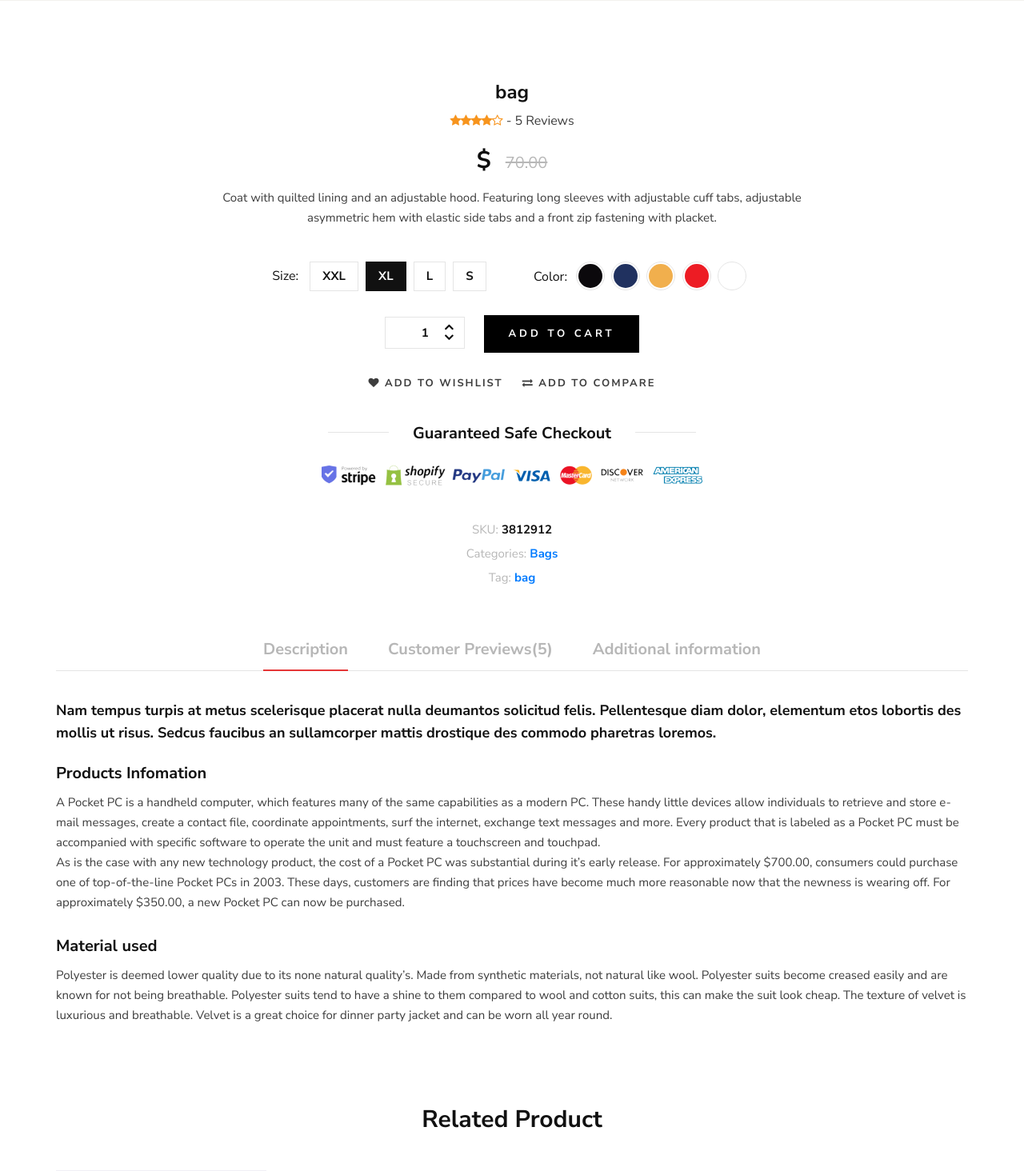
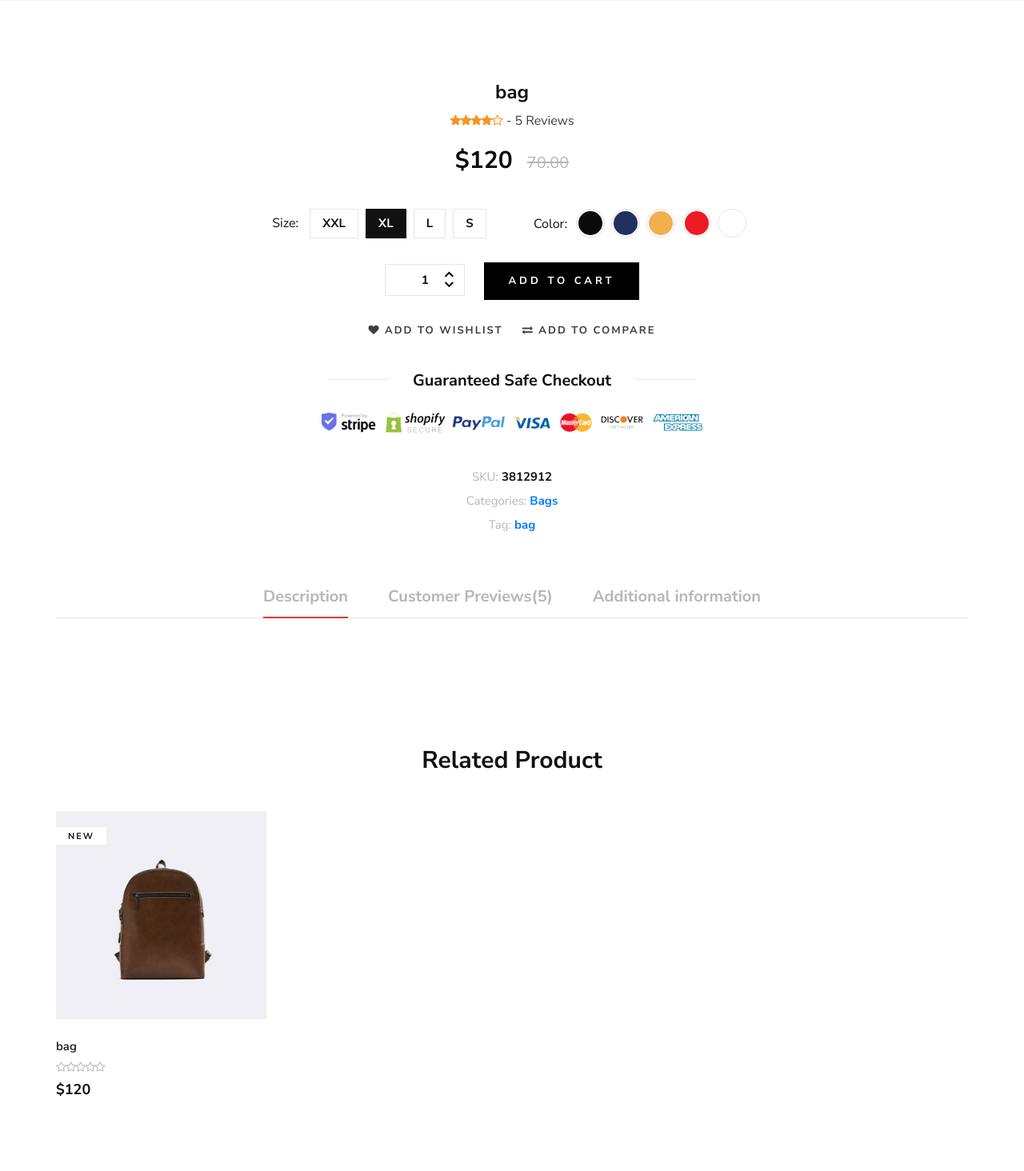
Before and after one commit to Mmy2000/E_Commerce3, a Django app: a page that uses store/templates/product/product_detail.html in a window 1280 px wide. Shown: the part 284-1748 px from the top of the page at 80% size. Run offline with Django 4.2, Linux system fonts and the light colour scheme; data comes from the database, SQL or seed files in the repository; both versions use the stored data as it was after the commit; parts of the project's set-up code (start-up, migrations or seed data) failed here and were passed over; some libraries are stand-ins or nearby versions.

Commit message:
updating

```diff
--- a/store/models.py
+++ b/store/models.py
@@ -8,6 +8,8 @@
     name = models.CharField( max_length=50 , unique=True)
     slug = models.SlugField(max_length=50 , unique=True)
     description = models.TextField( max_length=2000 , blank=True)
+    products_infomation = models.TextField(max_length=10000 ,  blank=True)
+    material_used = models.TextField(max_length=10000 ,  blank=True)
     image = models.ImageField( upload_to='product_img')
     price = models.IntegerField()
     discount = models.IntegerField(default=0)
--- a/store/templates/product/product_detail.html
+++ b/store/templates/product/product_detail.html
@@ -30,10 +30,8 @@
                             <i class="fa fa-star-o"></i>
                             <span> - 5 Reviews</span>
                         </div>
-                        <h3>${{single_product.}} <span>70.00</span></h3>
-                        <p>Coat with quilted lining and an adjustable hood. Featuring long sleeves with adjustable
-                            cuff tabs, adjustable asymmetric hem with elastic side tabs and a front zip fastening
-                            with placket.</p>
+                        <h3>${{single_product.price}} <span>70.00</span></h3>
+                        <p>{{single_product.description}}</p>
                         <div class="product__details__option">
                             <div class="product__details__option__size">
                                 <span>Size:</span>
@@ -115,36 +113,7 @@
                         <div class="tab-content">
                             <div class="tab-pane active" id="tabs-5" role="tabpanel">
                                 <div class="product__details__tab__content">
-                                    <p class="note">Nam tempus turpis at metus scelerisque placerat nulla deumantos
-                                        solicitud felis. Pellentesque diam dolor, elementum etos lobortis des mollis
-                                        ut risus. Sedcus faucibus an sullamcorper mattis drostique des commodo
-                                        pharetras loremos.</p>
-                                    <div class="product__details__tab__content__item">
-                                        <h5>Products Infomation</h5>
-                                        <p>A Pocket PC is a handheld computer, which features many of the same
-                                            capabilities as a modern PC. These handy little devices allow
-                                            individuals to retrieve and store e-mail messages, create a contact
-                                            file, coordinate appointments, surf the internet, exchange text messages
-                                            and more. Every product that is labeled as a Pocket PC must be
-                                            accompanied with specific software to operate the unit and must feature
-                                            a touchscreen and touchpad.</p>
-                                        <p>As is the case with any new technology product, the cost of a Pocket PC
-                                            was substantial during it’s early release. For approximately $700.00,
-                                            consumers could purchase one of top-of-the-line Pocket PCs in 2003.
-                                            These days, customers are finding that prices have become much more
-                                            reasonable now that the newness is wearing off. For approximately
-                                            $350.00, a new Pocket PC can now be purchased.</p>
-                                    </div>
-                                    <div class="product__details__tab__content__item">
-                                        <h5>Material used</h5>
-                                        <p>Polyester is deemed lower quality due to its none natural quality’s. Made
-                                            from synthetic materials, not natural like wool. Polyester suits become
-                                            creased easily and are known for not being breathable. Polyester suits
-                                            tend to have a shine to them compared to wool and cotton suits, this can
-                                            make the suit look cheap. The texture of velvet is luxurious and
-                                            breathable. Velvet is a great choice for dinner party jacket and can be
-                                            worn all year round.</p>
-                                    </div>
+                                    <p class="note">{{single_product.description}}</p>
                                 </div>
                             </div>
                             <div class="tab-pane" id="tabs-6" role="tabpanel">
@@ -179,35 +148,14 @@
                             </div>
                             <div class="tab-pane" id="tabs-7" role="tabpanel">
                                 <div class="product__details__tab__content">
-                                    <p class="note">Nam tempus turpis at metus scelerisque placerat nulla deumantos
-                                        solicitud felis. Pellentesque diam dolor, elementum etos lobortis des mollis
-                                        ut risus. Sedcus faucibus an sullamcorper mattis drostique des commodo
-                                        pharetras loremos.</p>
+                                    <p class="note">{{single_product.description}}</p>
                                     <div class="product__details__tab__content__item">
                                         <h5>Products Infomation</h5>
-                                        <p>A Pocket PC is a handheld computer, which features many of the same
-                                            capabilities as a modern PC. These handy little devices allow
-                                            individuals to retrieve and store e-mail messages, create a contact
-                                            file, coordinate appointments, surf the internet, exchange text messages
-                                            and more. Every product that is labeled as a Pocket PC must be
-                                            accompanied with specific software to operate the unit and must feature
-                                            a touchscreen and touchpad.</p>
-                                        <p>As is the case with any new technology product, the cost of a Pocket PC
-                                            was substantial during it’s early release. For approximately $700.00,
-                                            consumers could purchase one of top-of-the-line Pocket PCs in 2003.
-                                            These days, customers are finding that prices have become much more
-                                            reasonable now that the newness is wearing off. For approximately
-                                            $350.00, a new Pocket PC can now be purchased.</p>
+                                        <p>{{single_product.products_infomation}}</p>
                                     </div>
                                     <div class="product__details__tab__content__item">
                                         <h5>Material used</h5>
-                                        <p>Polyester is deemed lower quality due to its none natural quality’s. Made
-                                            from synthetic materials, not natural like wool. Polyester suits become
-                                            creased easily and are known for not being breathable. Polyester suits
-                                            tend to have a shine to them compared to wool and cotton suits, this can
-                                            make the suit look cheap. The texture of velvet is luxurious and
-                                            breathable. Velvet is a great choice for dinner party jacket and can be
-                                            worn all year round.</p>
+                                        <p>{{single_product.material_used}}</p>
                                     </div>
                                 </div>
                             </div>
--- a/store/views.py
+++ b/store/views.py
@@ -23,7 +23,7 @@
         product_count = products.count()
     else:
         products = Product.objects.all().filter(is_available=True).order_by('id')
-        paginator = Paginator(products,2)  # Show 25 contacts per page.
+        paginator = Paginator(products,12)  # Show 25 contacts per page.
 
         page_number = request.GET.get("page")
         page_obj = paginator.get_page(page_number)
```
Also changed, not shown: db.sqlite3, store/migrations/0004_product_material_used_product_products_infomation.py (added).
